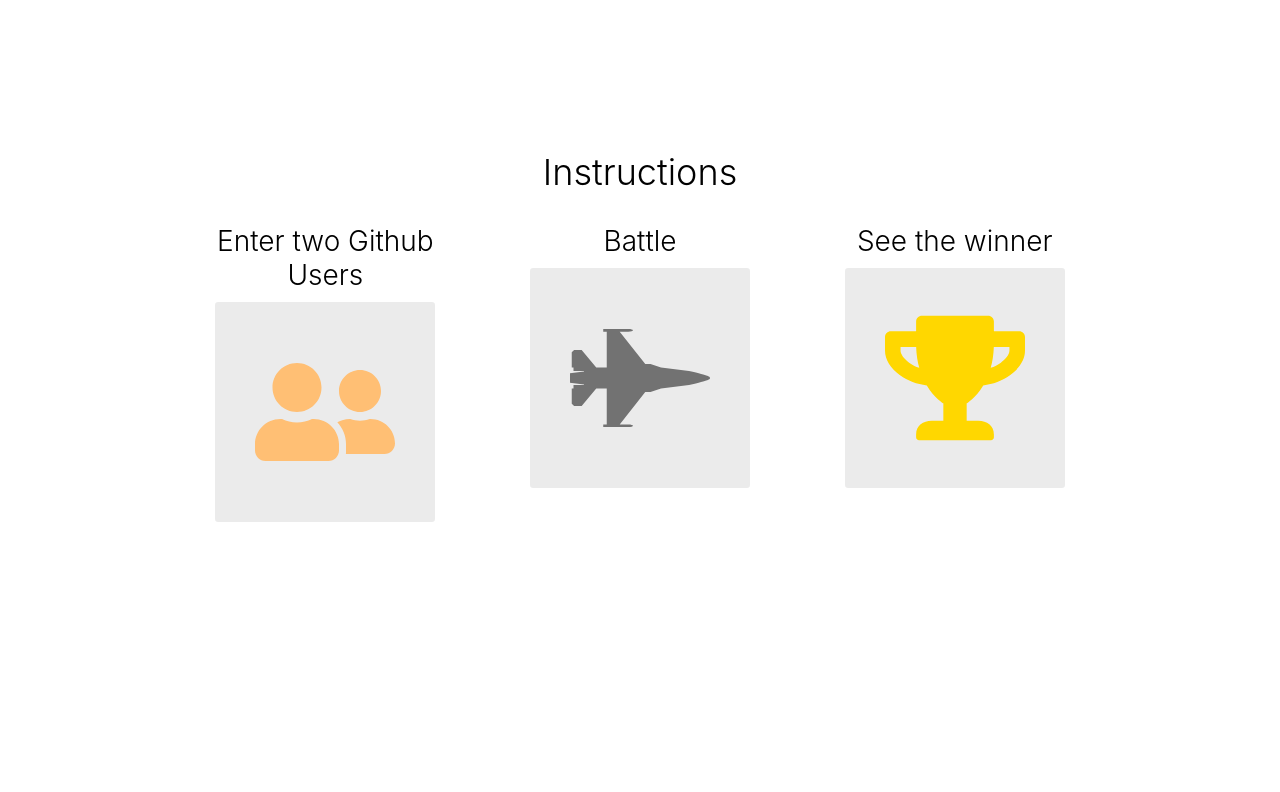
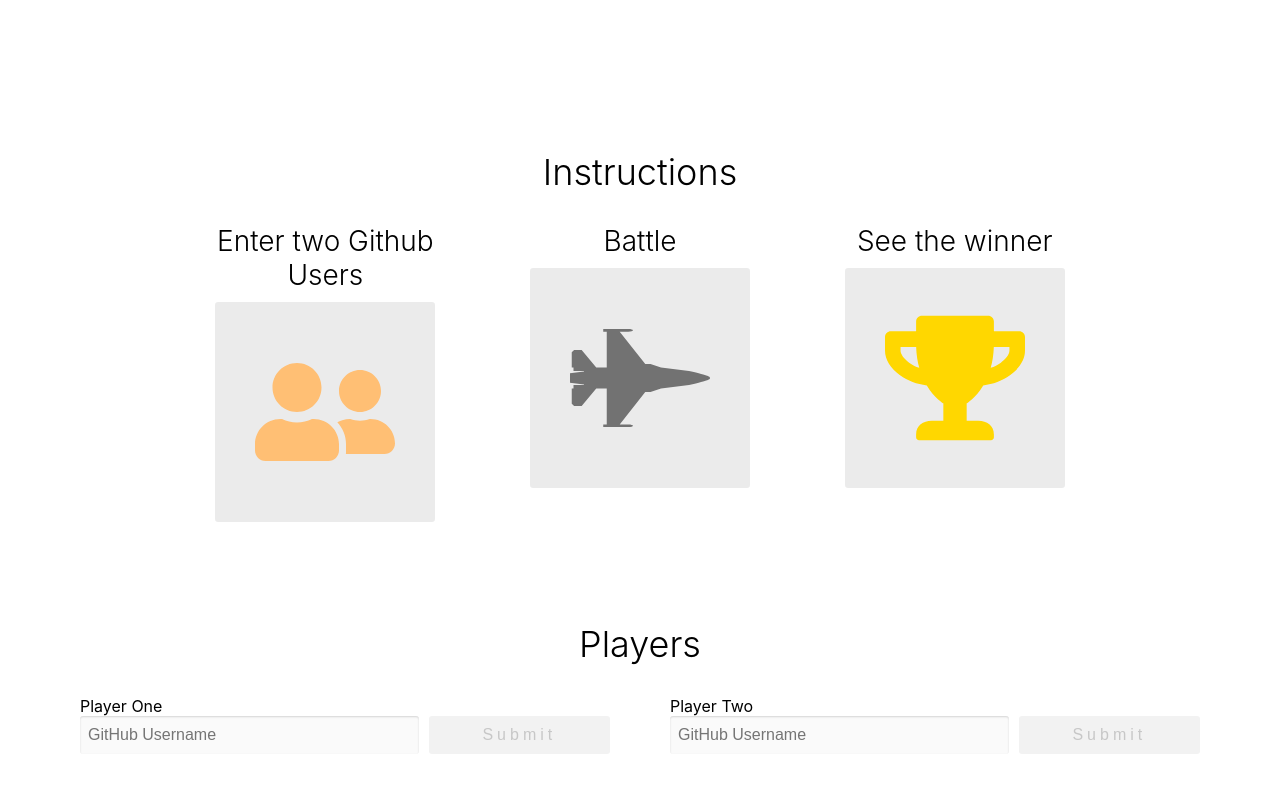
Before and after one commit to HackerStation/github-battle, a React app: page / in a window 1280 px wide. Built offline with nearby package versions, Linux system fonts and the light colour scheme.

Commit message:
feat: Render user inputs

```diff
--- a/app/components/Battle.js
+++ b/app/components/Battle.js
@@ -88,18 +88,38 @@
     super(props);
 
     this.state = {
-      userDetails: null
+      playerOne: null,
+      playerTwo: null
     };
   }
 
-  getUserDetails = username => {
-    console.log(username);
+  handleSubmit = (id, player) => {
+    this.setState({
+      [id]: player
+    });
   };
 
   render() {
     return (
       <React.Fragment>
         <Instructions />
+        <div className='players-container'>
+          <h1 className='center-text header-lg'>Players</h1>
+          <div className='row space-around'>
+            {this.state.playerOne === null && (
+              <PlayerInput
+                label='Player One'
+                onSubmit={player => this.handleSubmit('playerOne', player)}
+              />
+            )}
+            {this.state.playerTwo === null && (
+              <PlayerInput
+                label='Player Two'
+                onSubmit={player => this.handleSubmit('playerTwo', player)}
+              />
+            )}
+          </div>
+        </div>
       </React.Fragment>
     );
   }
--- a/app/index.css
+++ b/app/index.css
@@ -216,3 +216,7 @@
   color: #c7c7c7;
   background: #f2f2f2;
 }
+
+.players-container {
+  margin: 100px 0;
+}
```
